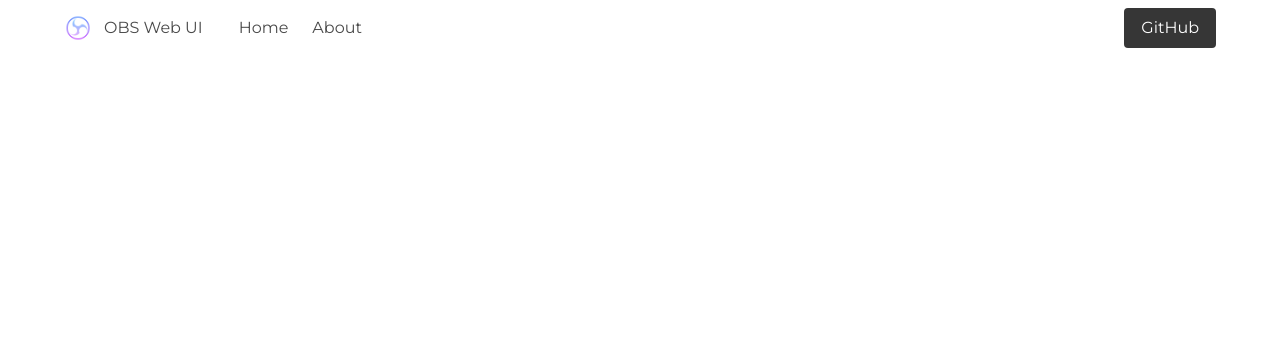
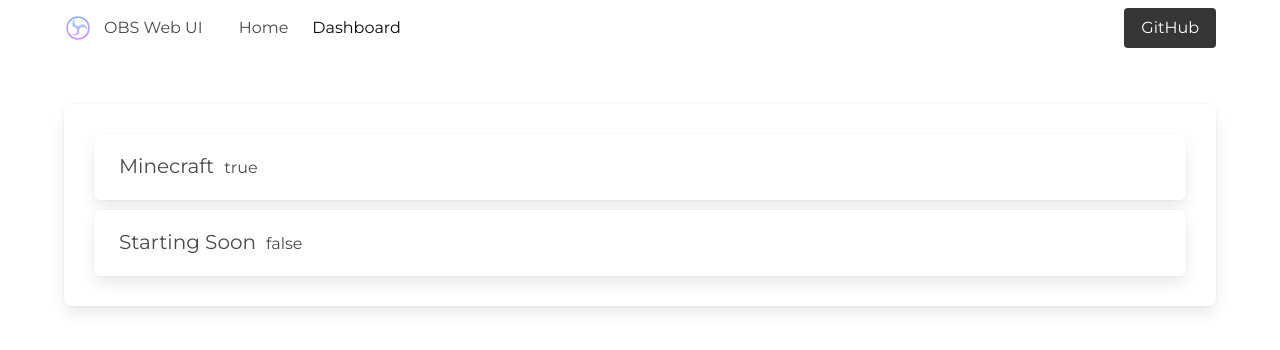
Before and after one commit to danverstom/obs-websocket-ui, a Vue app: page /dashboard in a window 1280 px wide. Shown: the top 350 px of the page. Built offline with nearby package versions, Linux system fonts and the light colour scheme.

Commit message:
start dashboard

```diff
--- a/src/components/Navbar.vue
+++ b/src/components/Navbar.vue
@@ -64,8 +64,8 @@ export default {
           route: "/",
         },
         {
-          title: "About",
-          route: "/about",
+          title: "Dashboard",
+          route: "/dashboard",
         },
       ],
     };
--- /dev/null
+++ b/src/components/dashboard/Scene.vue
@@ -0,0 +1,28 @@
+<template>
+  <div class="box">
+    <span class="subtitle">{{ name }}</span>
+    <span class="">{{ is_active }}</span>
+  </div>
+</template>
+
+<script>
+export default {
+  name: "Scene",
+  props: {
+    name: String,
+    is_active: Boolean,
+  },
+};
+</script>
+
+<style scoped>
+.box {
+  margin: 10px;
+}
+
+span {
+  margin-left: 5px;
+  margin-right: 5px;
+}
+
+</style>
--- a/src/router/index.js
+++ b/src/router/index.js
@@ -1,5 +1,6 @@
 import { createRouter, createWebHistory } from 'vue-router'
 import Home from '../views/Home.vue'
+import Dashboard from '../views/Dashboard.vue'
 
 const routes = [
   {
@@ -8,12 +9,9 @@ const routes = [
     component: Home
   },
   {
-    path: '/about',
-    name: 'About',
-    // route level code-splitting
-    // this generates a separate chunk (about.[hash].js) for this route
-    // which is lazy-loaded when the route is visited.
-    component: () => import(/* webpackChunkName: "about" */ '../views/About.vue')
+    path: '/dashboard',
+    name: 'Dashboard',
+    component: Dashboard
   }
 ]
 
--- a/src/views/About.vue
+++ /dev/null
@@ -1,5 +0,0 @@
-<template>
-  <div class="about">
-    <h1>This is an about page</h1>
-  </div>
-</template>
--- /dev/null
+++ b/src/views/Dashboard.vue
@@ -0,0 +1,36 @@
+<template>
+  <section class="section">
+    <div class="container">
+      <div class="box">
+        <div v-for="scene in scenes" :key="scene.name">
+          <Scene :name="scene.name" :is_active="scene.is_active"/>
+        </div>
+      </div>
+    </div>
+  </section>
+</template>
+
+<script>
+import Scene from '../components/dashboard/Scene.vue'
+
+export default {
+  name: "Dashboard",
+  components: {
+    Scene
+  },
+  data() {
+    return {
+      scenes: [
+        {
+          name: "Minecraft",
+          is_active: true
+        },
+        {
+          name: "Starting Soon",
+          is_active: false
+        }
+      ]
+    }
+  }
+}
+</script>
```
